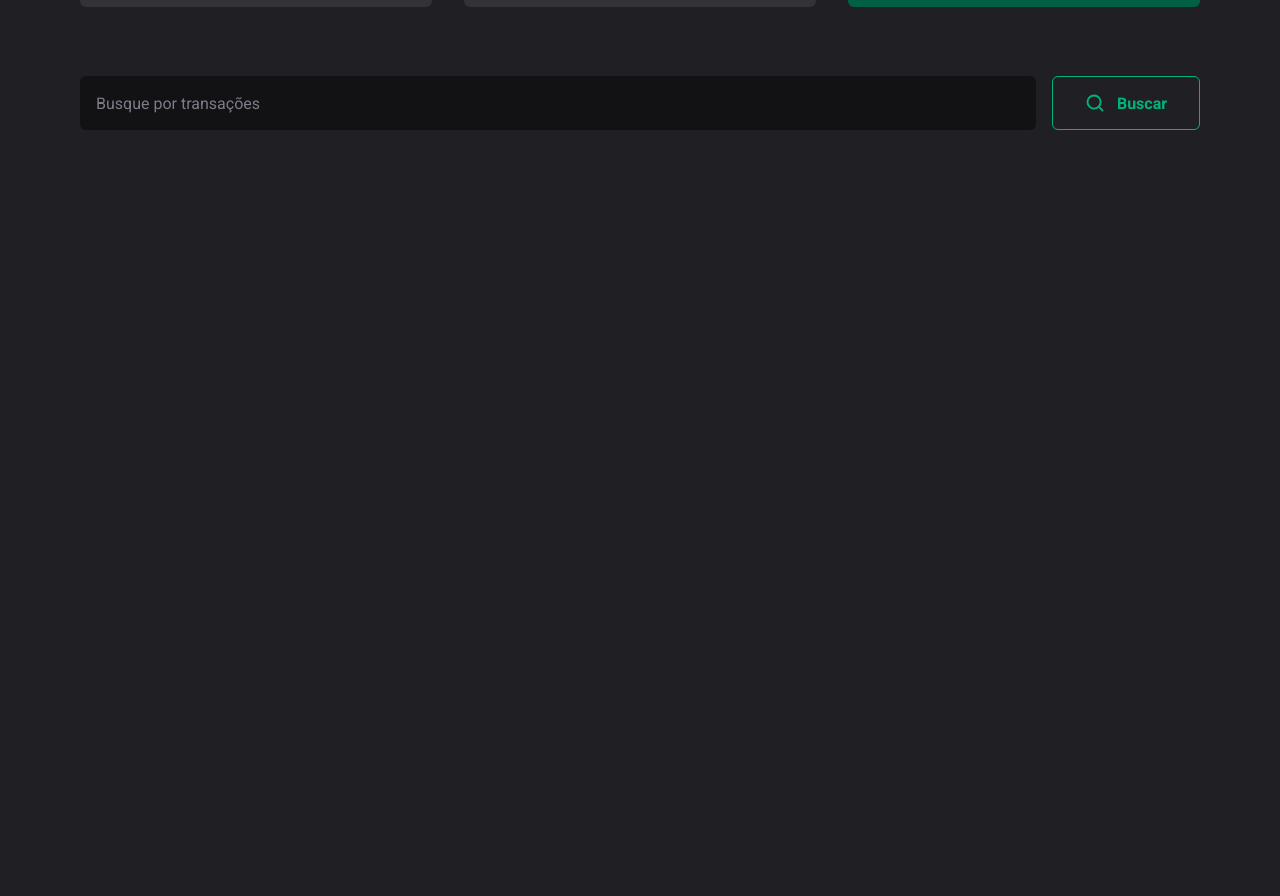
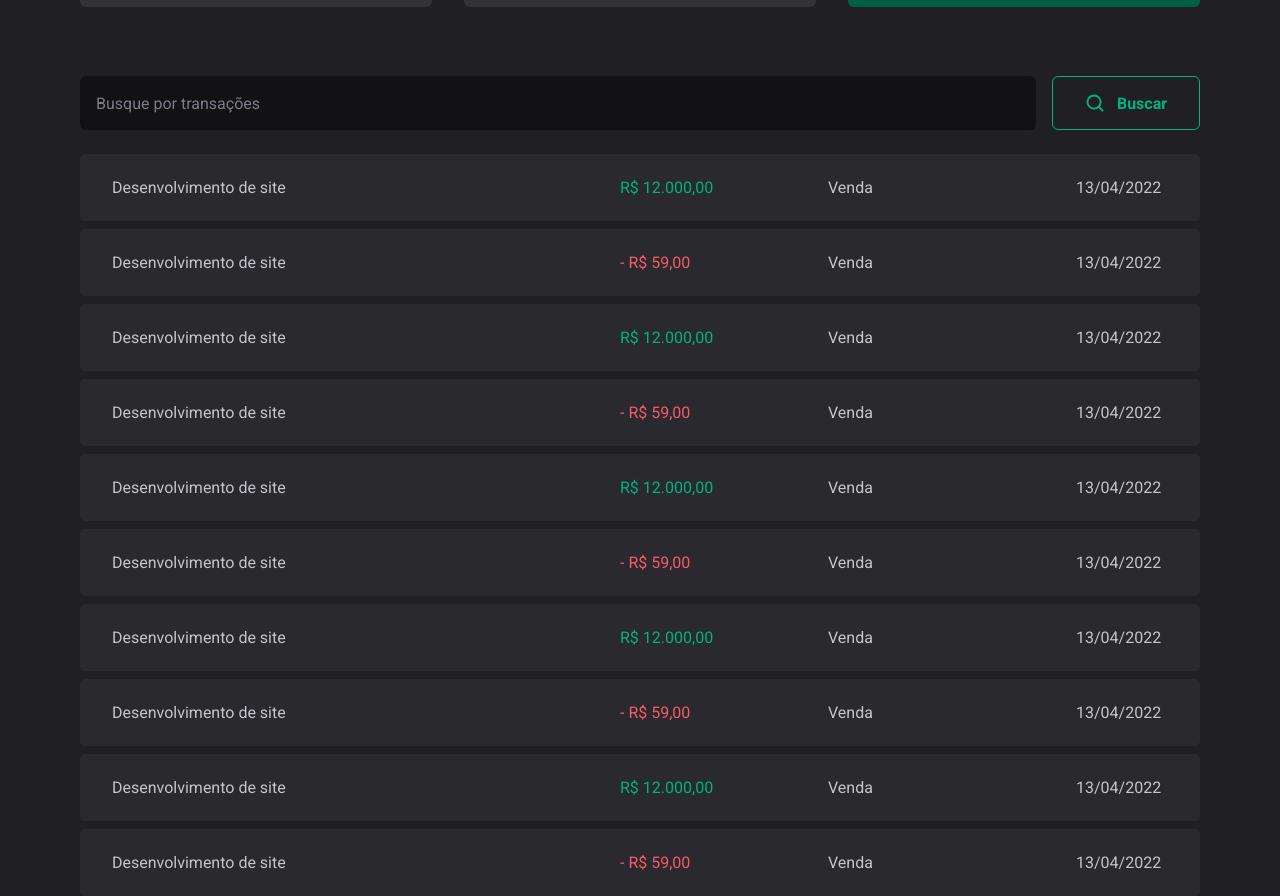
Before and after one commit to Lucariozin/ignite-dtmoney, a React (Vite) app: page / in a window 1280 px wide. Shown: the part 260-1156 px from the top of the page. Before the commit the page ends 800 px from the top, so only its background shows below. Built offline with nearby package versions, Linux system fonts and the light colour scheme.

Commit message:
creating 'transaction list' component.

```diff
--- a/src/components/TransactionListContainer/TransactionListContainer.styles.ts
+++ b/src/components/TransactionListContainer/TransactionListContainer.styles.ts
@@ -64,4 +64,9 @@ export const SearchForTransactionsButton = styled.button`
   }
 `
 
-export const TransactionList = styled.div``
+export const TransactionList = styled.div`
+  display: flex;
+  flex-direction: column;
+  gap: 8px;
+  margin-top: 1.5rem;
+`
--- a/src/components/TransactionListContainer/TransactionListContainer.tsx
+++ b/src/components/TransactionListContainer/TransactionListContainer.tsx
@@ -1,4 +1,5 @@
 import { MagnifyingGlass } from 'phosphor-react'
+import { TransactionItem } from './components/TransactionItem'
 
 import {
   Container,
@@ -19,7 +20,78 @@ export const TransactionListContainer = () => {
         </SearchForTransactionsButton>
       </SearchForTransactionsContainer>
 
-      <TransactionList></TransactionList>
+      <TransactionList>
+        <TransactionItem
+          type="income"
+          description="Desenvolvimento de site"
+          value={12000}
+          category="Venda"
+          createdAt={new Date()}
+        />
+        <TransactionItem
+          type="outcome"
+          description="Hamburguer"
+          value={59}
+          category="Alimentação"
+          createdAt={new Date()}
+        />
+        <TransactionItem
+          type="income"
+          description="Desenvolvimento de site"
+          value={12000}
+          category="Venda"
+          createdAt={new Date()}
+        />
+        <TransactionItem
+          type="outcome"
+          description="Hamburguer"
+          value={59}
+          category="Alimentação"
+          createdAt={new Date()}
+        />
+        <TransactionItem
+          type="income"
+          description="Desenvolvimento de site"
+          value={12000}
+          category="Venda"
+          createdAt={new Date()}
+        />
+        <TransactionItem
+          type="outcome"
+          description="Hamburguer"
+          value={59}
+          category="Alimentação"
+          createdAt={new Date()}
+        />
+        <TransactionItem
+          type="income"
+          description="Desenvolvimento de site"
+          value={12000}
+          category="Venda"
+          createdAt={new Date()}
+        />
+        <TransactionItem
+          type="outcome"
+          description="Hamburguer"
+          value={59}
+          category="Alimentação"
+          createdAt={new Date()}
+        />
+        <TransactionItem
+          type="income"
+          description="Desenvolvimento de site"
+          value={12000}
+          category="Venda"
+          createdAt={new Date()}
+        />
+        <TransactionItem
+          type="outcome"
+          description="Hamburguer"
+          value={59}
+          category="Alimentação"
+          createdAt={new Date()}
+        />
+      </TransactionList>
     </Container>
   )
 }
--- /dev/null
+++ b/src/components/TransactionListContainer/components/TransactionItem/TransactionItem.styles.ts
@@ -0,0 +1,46 @@
+import styled, { css } from 'styled-components'
+
+import { TransactionType } from './TransactionItem'
+
+export const Container = styled.div`
+  display: flex;
+  gap: 8px;
+  padding: 1.5rem 2rem;
+  border-radius: 5px;
+  color: ${({ theme }) => theme.palette.gray[200]};
+  background-color: ${({ theme }) => theme.palette.gray[550]};
+`
+
+export const Description = styled.span`
+  width: 100%;
+  max-width: 31.25rem;
+`
+
+interface ValueProps {
+  type: TransactionType
+}
+
+export const Value = styled.span<ValueProps>`
+  width: 100%;
+  max-width: 12.5rem;
+
+  ${({ theme, type }) => {
+    const colorsOfTypes = {
+      income: theme.palette.green[400],
+      outcome: theme.palette.red[300],
+    }
+
+    const valueColor = colorsOfTypes[type]
+
+    return css`
+      color: ${valueColor};
+    `
+  }}
+`
+
+export const Category = styled.span`
+  width: 100%;
+  max-width: 15rem;
+`
+
+export const CreationDate = styled.span``
--- /dev/null
+++ b/src/components/TransactionListContainer/components/TransactionItem/TransactionItem.tsx
@@ -0,0 +1,60 @@
+import {
+  Category,
+  Container,
+  CreationDate,
+  Description,
+  Value,
+} from './TransactionItem.styles'
+
+export type TransactionType = 'income' | 'outcome'
+
+interface TransactionItemProps {
+  type: TransactionType
+  description: string
+  value: number
+  category: string
+  createdAt: Date
+}
+
+interface FormatTransactionValueParams {
+  value: number
+  type: TransactionType
+}
+
+const formatTransactionValue = ({
+  value,
+  type,
+}: FormatTransactionValueParams) => {
+  let formattedValue = value.toLocaleString('pt-br', {
+    style: 'currency',
+    currency: 'BRL',
+  })
+
+  if (type === 'outcome') {
+    formattedValue = '- ' + formattedValue
+  }
+
+  return formattedValue
+}
+
+export const TransactionItem = ({
+  type = 'income',
+  description = '',
+  value = 0,
+  category = '',
+  createdAt = new Date(),
+}: TransactionItemProps) => {
+  const formattedValue = formatTransactionValue({ value, type })
+
+  return (
+    <Container>
+      <Description>Desenvolvimento de site</Description>
+
+      <Value type={type}>{formattedValue}</Value>
+
+      <Category>Venda</Category>
+
+      <CreationDate>13/04/2022</CreationDate>
+    </Container>
+  )
+}
--- /dev/null
+++ b/src/components/TransactionListContainer/components/TransactionItem/index.ts
@@ -0,0 +1 @@
+export { TransactionItem } from './TransactionItem'
```
